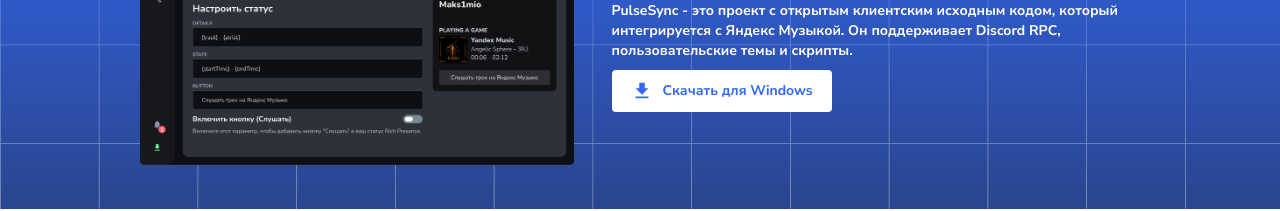
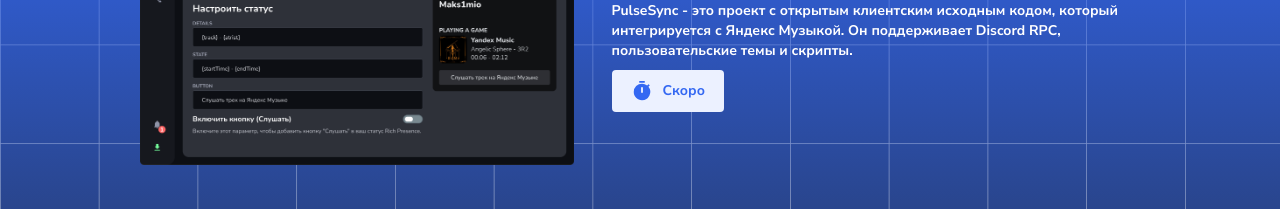
Before and after one commit to PulseSync-LLC/PulseSync-website, a Next.js app: page / in a window 1280 px wide. Shown: the part 209-420 px from the top of the page. Built offline with nearby package versions, Linux system fonts and the light colour scheme; no server answers.

Commit message:
change button, style and policy

```diff
--- a/src/pages/index.tsx
+++ b/src/pages/index.tsx
@@ -9,7 +9,8 @@
 import { useState, useEffect } from "react";
 import Stargazers from "../interfaces/stargazers.interface";
 
-import { MdDownload } from 'react-icons/md'
+import { MdDownload, MdTimer } from 'react-icons/md'
+import Link from "next/link";
 
 const inter = Inter({ subsets: ["latin"] });
 
@@ -43,7 +44,7 @@
       <div className="mainContainer">
         <div className={styles.nav}>
           <div className={styles.headerSizeble}>
-            <a href="/"><Image src={Logo} quality={100} unoptimized alt="" /><div className={styles.beta}>Beta</div></a>
+            <Link href="/"><Image src={Logo} quality={100} unoptimized alt="" /><div className={styles.beta}>Beta</div></Link>
             <div className={styles.nav_links}>
               <a href="https://github.com/PulseSync-Official/YMusic-DRPC">Github</a>
               <a href="https://github.com/PulseSync-Official/YMusic-DRPC/wiki">Wiki</a>
@@ -56,7 +57,8 @@
             <div className={styles.inCaseContainer}>
               <h1>Музыка по-новому!</h1>
               <h2>PulseSync - это проект с открытым клиентским исходным кодом, который интегрируется с Яндекс Музыкой. Он поддерживает Discord RPC, пользовательские темы и скрипты.</h2>
-              <button className={styles.downloadButton}><MdDownload size={22} />Скачать для Windows</button>
+              {/* <button className={styles.downloadButton}><MdDownload size={22} />Скачать для Windows</button> */}
+              <button className={styles.downloadButton} disabled><MdTimer size={22}/>Скоро</button>
             </div>
           </div>
         </div>
@@ -124,7 +126,7 @@
             <div className={styles.footerLinks}>
               <span className={styles.infoLinks}>Политика</span>
               <div className={styles.links}>
-                <a href="">Соглашение об использовании программы</a>
+                <a href="https://github.com/PulseSync-Official/YMusic-DRPC/blob/patcher-ts/static/assets/policy/terms.ru.md">Соглашение об использовании программы</a>
               </div>
             </div>
             <div className={styles.footerLinks}>
--- a/src/styles/Home.module.scss
+++ b/src/styles/Home.module.scss
@@ -137,6 +137,12 @@
         &:hover {
           background: #ecf1ff;
           color: #3468F2;
+        }
+
+        &:disabled {
+          background: #ecf1ff;
+          color: #3468F2;
+          cursor: not-allowed;
         }
       }
     }
```
